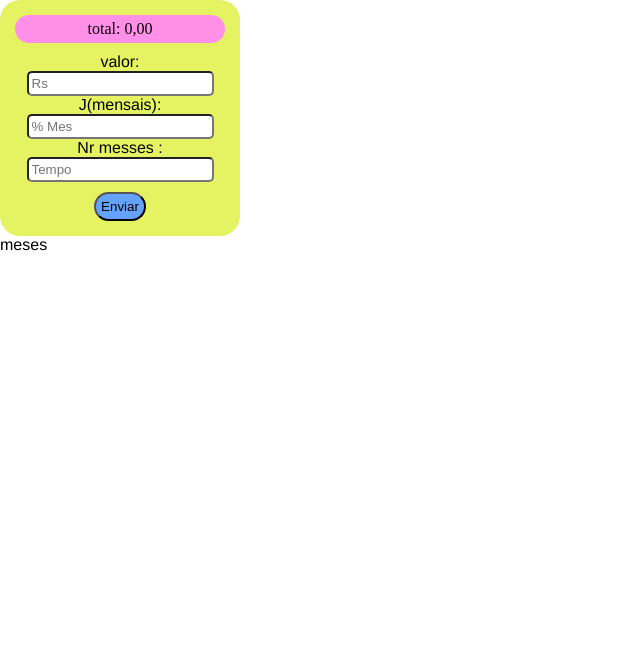
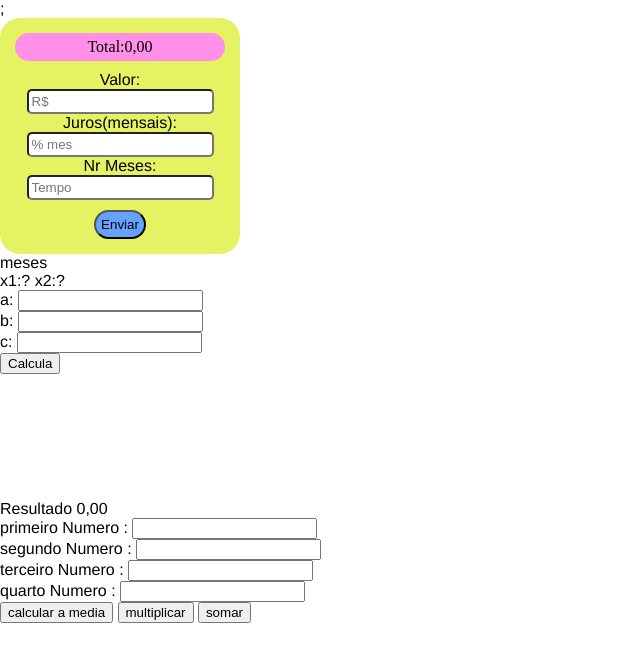
Before and after one commit to jaysllavyc/primeirob_3t, a plain HTML site: page index.html in a window 1280 px wide. Shown: the whole page, without its empty margins (0-640 px from the left). Drawn offline with Linux system fonts and the light colour scheme.

Commit message:
Update index.html

```diff
--- a/index.html
+++ b/index.html
@@ -1,29 +1,71 @@
-<!DOCTYPE html>
+;<!DOCTYPE html>
 <html lang="pt-br">
+
 <head>
   <meta charset="UTF-8">
   <meta http-equiv="X-UA-Compatible" content="IE=edge">
   <meta name="viewport" content="width=device-width, initial-scale=1.0">
-    <title>primeiro B</title>
+  <title>Primeiro B</title>
   <script src="estudo.js"></script>
   <link rel="stylesheet" href="estilo.css">
 
 </head>
+
 <body>
+
+
   <div class="calculadora">
+
     <div id="sptotalgeral">
-      <span id="totalgeral">total: 0,00</span><br>
+      <span id="totalgeral">Total:0,00</span><br>
     </div>
-   valor: <input id="valor" placeholder="Rs" type="text"><br>
-   J(mensais): <input id="juros" placeholder="% Mes " type="text"><br>
-   Nr messes : <input id="messes" placeholder="Tempo" type="text"><br>
+    Valor: <input id="valor" placeholder="R$" type="text"><br>
+    Juros(mensais): <input id="juros" placeholder="% mes" type="text"><br>
+    Nr Meses: <input id="meses" placeholder="Tempo" type="text"><br>
     <button onclick="total()">Enviar</button>
   </div>
   <div>
     <span id="mes">meses</span>
+
+  </div>
+
+    <div class="calcESG">
+         <div class="spRai">
+           <span id="raiz">x1:?  x2:?</span>
+         </div>
+         a: <input id="a" type="text"> <br>
+         b: <input id="b" type="text"> <br>
+         c: <input id="c" type="text"> <br>
+
+         <button onclick="calcularaiz()">Calcula</button>
+
     </div>
 
 
 
+
+
+
+
+
+
+
+
+  <br><br><br><br><br><br><br>
+  <span id="resul">Resultado 0,00</span><br>
+
+  primeiro Numero : <input id="n1" type="text"><br>
+  segundo Numero : <input id="n2" type="text"><br>
+  terceiro Numero : <input id="n3" type="text"><br>
+  quarto Numero : <input id="n4" type="text"><br>
+
+  <button onclick="media()">calcular a media</button>
+  <button onclick="multiplica()">multiplicar</button>
+  <button onclick="soma()">somar</button>
+
+
+
+
 </body>
+
 </html>
```
Lines whose indentation alone changed are shown as unchanged.
